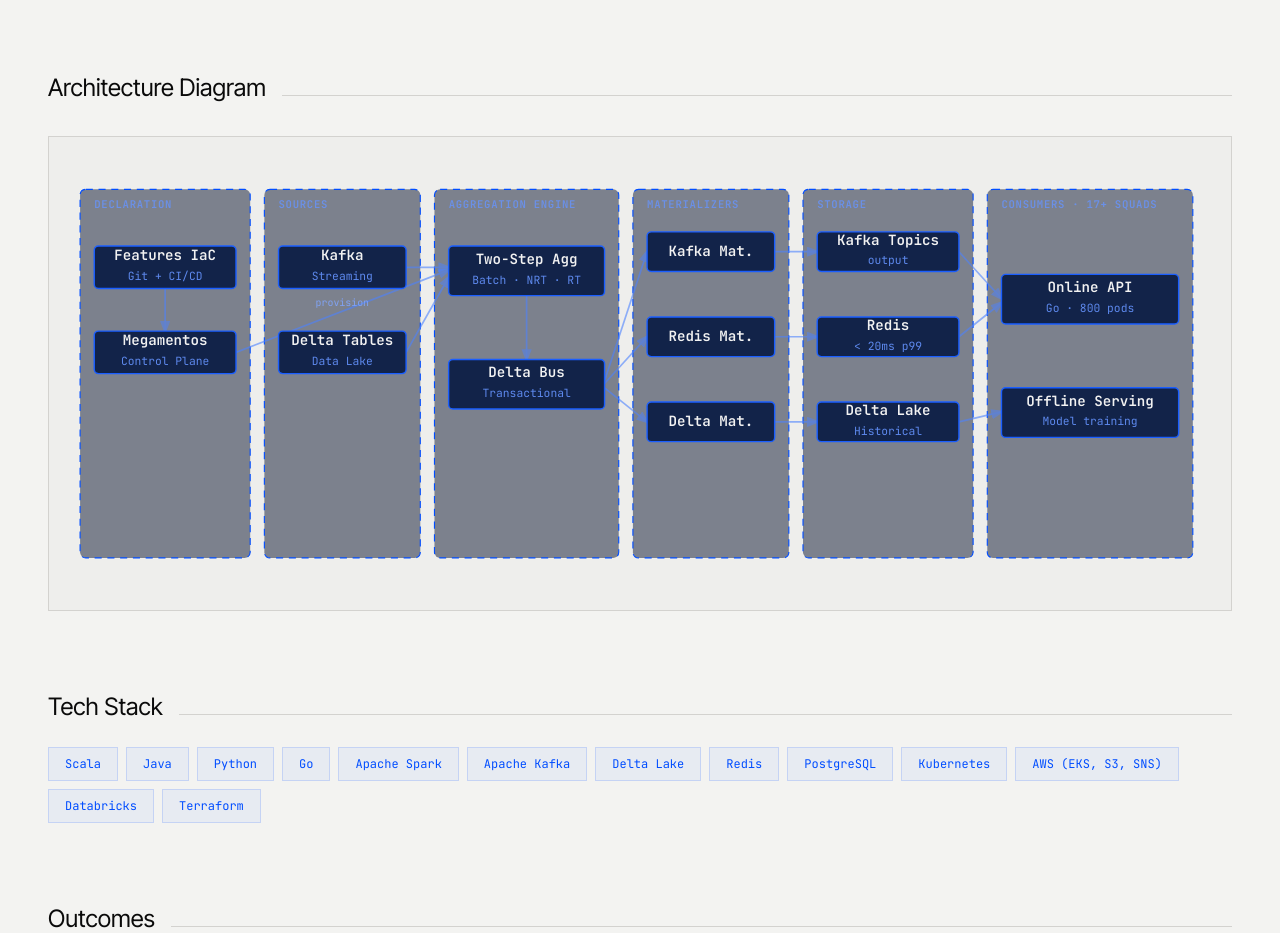
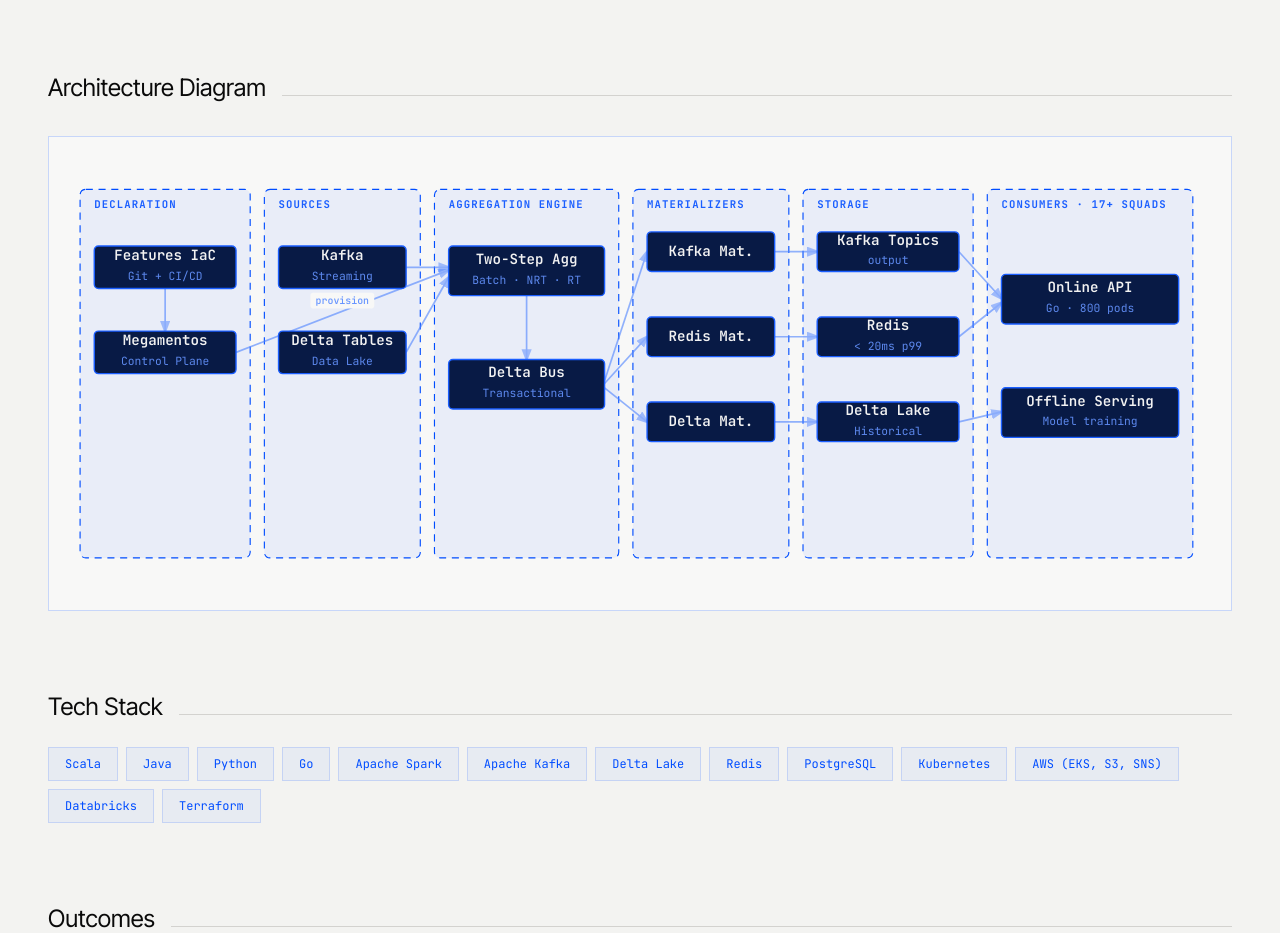
Before and after one commit to guhgg/gustavo-data-portfolio, a React (Vite) app: page /project/0 in a window 1280 px wide. Shown: the part 1180-2113 px from the top of the page. Built offline with nearby package versions, Linux system fonts and the light colour scheme.

Commit message:
Fix diagram: transparent group fills, card-colored nodes, edge label backgrounds

```diff
--- a/src/pages/ProjectDetail.jsx
+++ b/src/pages/ProjectDetail.jsx
@@ -143,7 +143,7 @@
             <h2 className="font-heading font-700 text-2xl">Architecture Diagram</h2>
             <div className="flex-1 h-px bg-border" />
           </div>
-          <div className="border border-border bg-secondary/30 p-6 overflow-x-auto rounded-sm">
+          <div className="border border-primary/20 bg-card p-6 overflow-x-auto rounded-sm">
             <svg viewBox="0 0 800 300" className="w-full min-w-[600px]">
               <defs>
                 <marker id="arrow" markerWidth="8" markerHeight="8" refX="6" refY="3" orient="auto">
@@ -157,8 +157,8 @@
                   <rect
                     x={g.x} y={g.y}
                     width={g.w} height={g.h}
-                    fill="hsl(222, 60%, 12%)"
-                    fillOpacity="0.5"
+                    fill="hsl(222, 100%, 50%)"
+                    fillOpacity="0.06"
                     stroke="hsl(222, 100%, 50%)"
                     strokeWidth="0.8"
                     strokeDasharray="5,4"
@@ -166,12 +166,11 @@
                   />
                   <text
                     x={g.x + 10} y={g.y + 13}
-                    fill="hsl(222, 100%, 70%)"
+                    fill="hsl(222, 100%, 55%)"
                     fontSize="7.5"
                     fontFamily="JetBrains Mono, monospace"
-                    fontWeight="600"
-                    letterSpacing="0.5"
-                    opacity="0.8"
+                    fontWeight="700"
+                    letterSpacing="0.8"
                   >
                     {g.label}
                   </text>
@@ -190,18 +189,28 @@
                     opacity="0.6"
                     markerEnd="url(#arrow)"
                   />
-                  {edge.label && (
+                  {edge.label && edge.label.trim() !== '' && (
+                    <g>
+                      <rect
+                        x={(edge.x1 + edge.x2) / 2 - edge.label.length * 2.5}
+                        y={(edge.y1 + edge.y2) / 2 - 13}
+                        width={edge.label.length * 5}
+                        height={11}
+                        fill="hsl(var(--card))"
+                        rx="2"
+                      />
                       <text
                         x={(edge.x1 + edge.x2) / 2}
-                      y={(edge.y1 + edge.y2) / 2 - 4}
+                        y={(edge.y1 + edge.y2) / 2 - 5}
                         textAnchor="middle"
-                      fill="hsl(222, 100%, 75%)"
+                        fill="hsl(222, 100%, 70%)"
                         fontSize="7"
                         fontFamily="JetBrains Mono, monospace"
-                      opacity="0.9"
+                        fontWeight="500"
                       >
                         {edge.label}
                       </text>
+                    </g>
                   )}
                 </g>
               ))}
@@ -212,7 +221,7 @@
                   <rect
                     x={node.x} y={node.y}
                     width={node.w || 100} height={node.h || 40}
-                    fill="hsl(222, 60%, 18%)"
+                    fill="hsl(222, 80%, 15%)"
                     stroke="hsl(222, 100%, 55%)"
                     strokeWidth="1"
                     rx="3"
```
Lines whose indentation alone changed are shown as unchanged.
